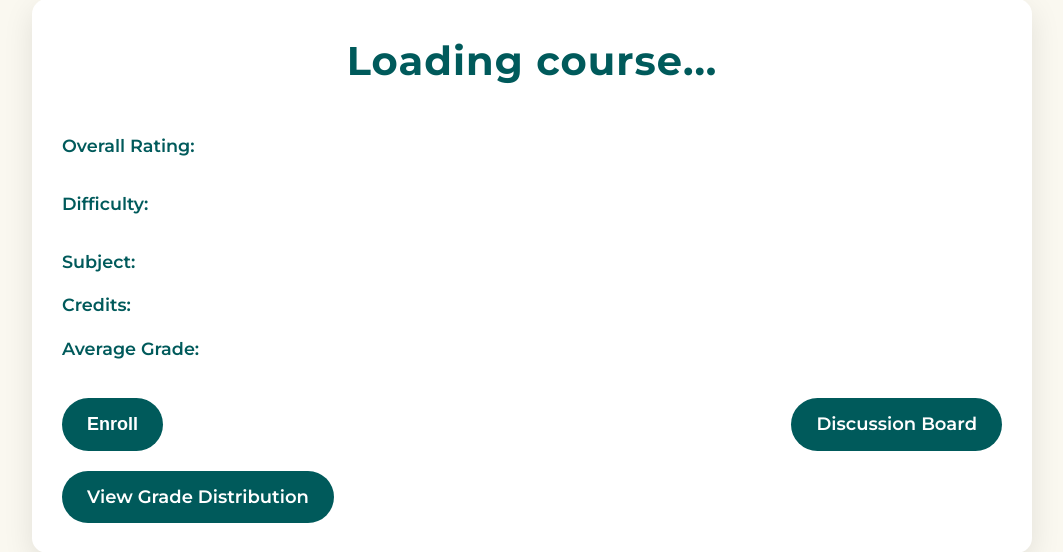
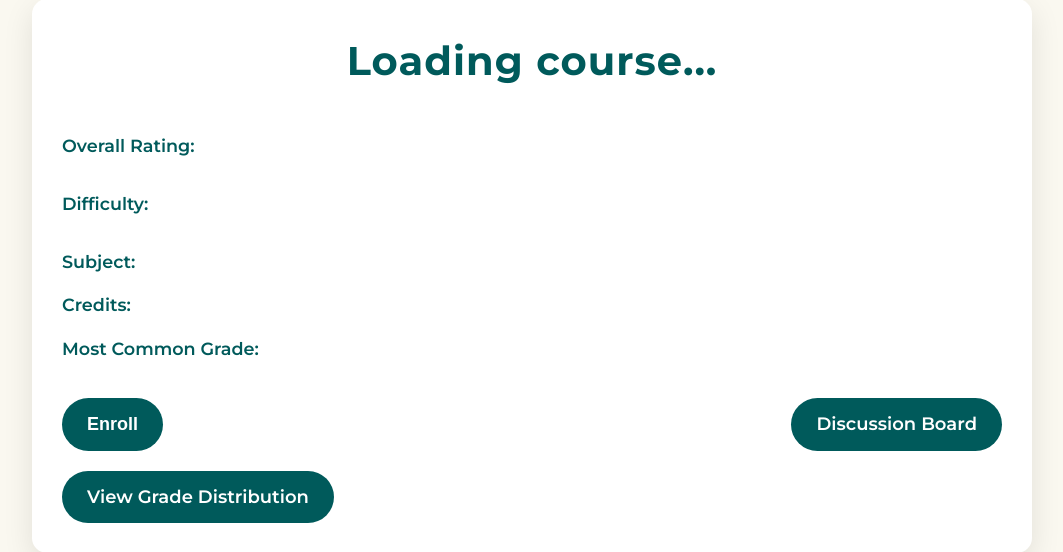
Before and after one commit to AhmedZ70/UniCentral, a Django app: page /courses/1/ in a window 1280 px wide. Shown: the part 145-697 px from the top of the page, without its empty margins (108-1171 px from the left). Run offline with Django 5.2, Linux system fonts and the light colour scheme; some libraries are stand-ins or nearby versions; some web fonts are replaced.

Commit message:
changed average grade to most common grade

```diff
--- a/backend/uni_central/uni_central/templates/course_detail.html
+++ b/backend/uni_central/uni_central/templates/course_detail.html
@@ -33,7 +33,7 @@
 
                 <p><span class="detail-label">Subject:</span> <span id="course-subject"></span></p>
                 <p><span class="detail-label">Credits:</span> <span id="course-credits"></span></p>
-                <p><span class="detail-label">Average Grade:</span> <span id="course-grade"></span></p>
+                <p><span class="detail-label">Most Common Grade:</span> <span id="course-grade"></span></p>
             </div>
             <div class="course-buttons">
                 <button id="enroll-btn" class="leave-review-button">Enroll</button>
```
